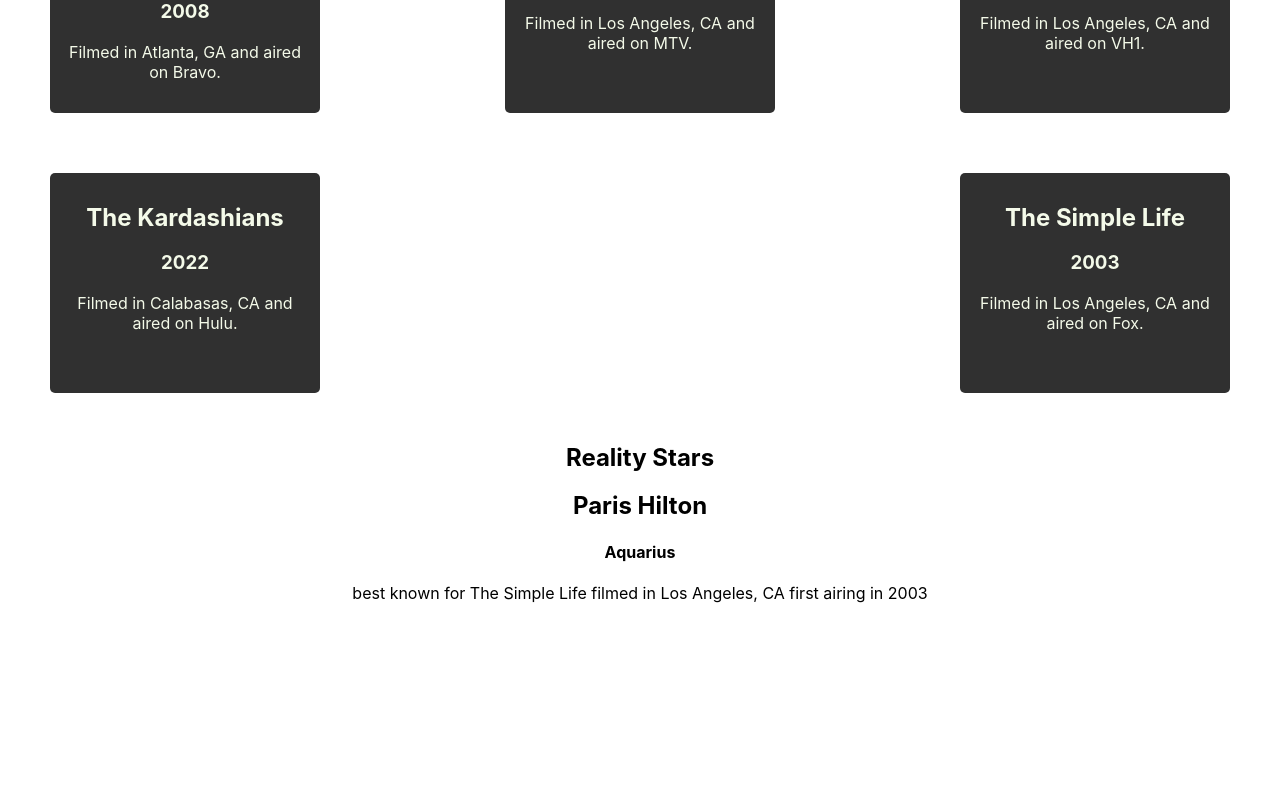
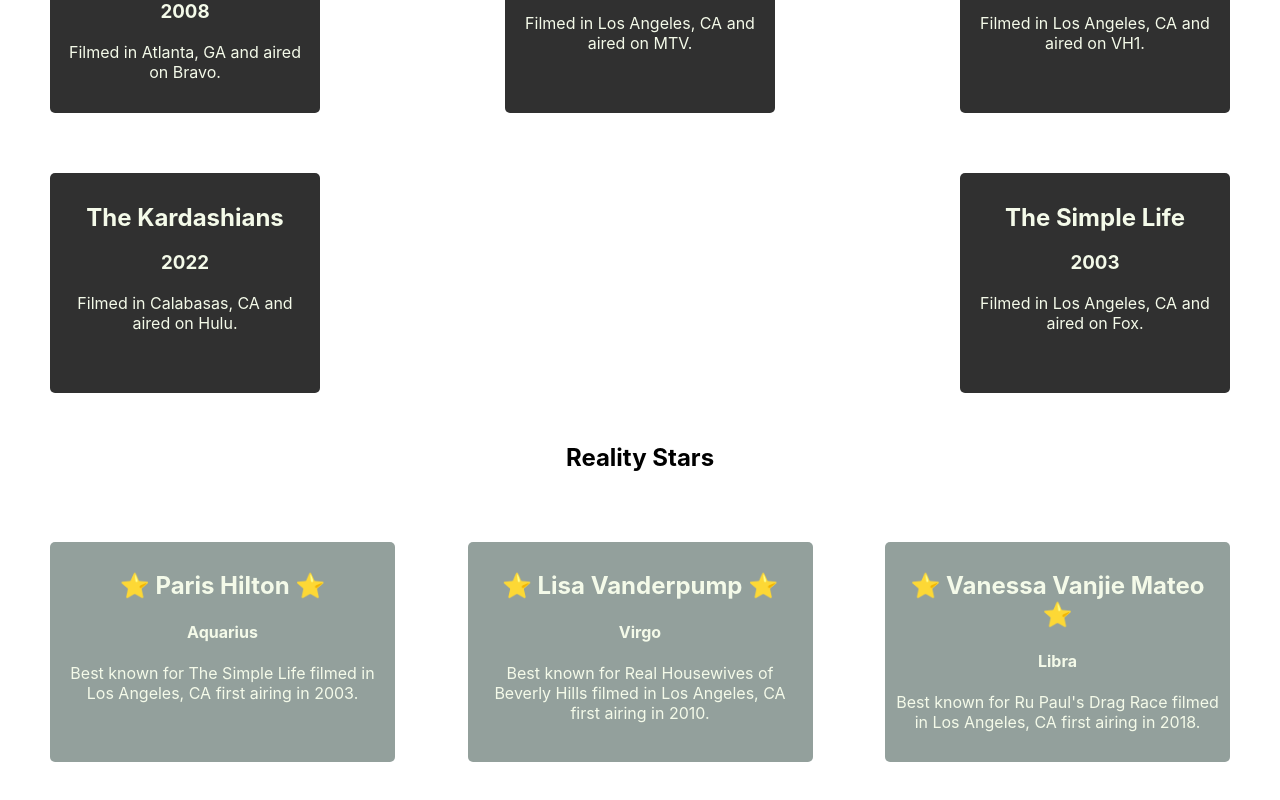
Before and after one commit to kashitamang/display-a-list-react, a React (Create React App) app: page / in a window 1280 px wide. Shown: the part 587-1387 px from the top of the page. Before the commit the page ends 1210 px from the top, so only its background shows below. Built offline with nearby package versions, Linux system fonts and the light colour scheme.

Commit message:
adds styling to reality tv show stars

```diff
--- a/src/RealityStarItem.css
+++ b/src/RealityStarItem.css
@@ -0,0 +1,9 @@
+.reality-star-item {
+    border-radius: 5px;
+    width: 325px;
+    background-color: rgb(147, 160, 156);
+    color: rgb(244, 250, 233);
+    padding: 10px;
+    margin: 30px;
+    height: 200px;
+}
--- a/src/RealityStarItem.js
+++ b/src/RealityStarItem.js
@@ -1,3 +1,5 @@
+import './RealityStarItem.css';
+
 export default function RealityStarItem({
   name,
   zodiac,
@@ -5,9 +7,9 @@
 }) {
   return (
     <div className="reality-star-item">
-      <h2>{name}</h2>
+      <h2>⭐ {name} ⭐</h2>
       <h4>{zodiac}</h4>
-      <p>best known for {knownfor.name} filmed in {knownfor.location} first airing in {knownfor.year}</p>
+      <p>Best known for {knownfor.name} filmed in {knownfor.location} first airing in {knownfor.year}.</p>
     </div>
   );
 }
--- /dev/null
+++ b/src/RealityStarsList.css
@@ -0,0 +1,8 @@
+.reality-stars-list {
+    margin-top: 40px;
+    display: flex;
+    flex-direction: row;
+    flex-wrap: wrap;
+    justify-content: space-between;
+    align-items: baseline;
+}
--- a/src/RealityStarsList.js
+++ b/src/RealityStarsList.js
@@ -1,4 +1,5 @@
 import RealityStarItem from './RealityStarItem.js';
+import './RealityStarsList.css';
 
 export default function RealityStarsList({ realitystars }) {
   return (
--- a/src/realitystars.js
+++ b/src/realitystars.js
@@ -8,5 +8,25 @@
       location: 'Los Angeles, CA',
       year: '2003',
     },
+  },
+  {
+    name: 'Lisa Vanderpump',
+    zodiac: 'Virgo',
+    knownfor:
+    {
+      name: 'Real Housewives of Beverly Hills',
+      location: 'Los Angeles, CA',
+      year: '2010',
+    },
+  },
+  {
+    name: 'Vanessa Vanjie Mateo',
+    zodiac: 'Libra',
+    knownfor:
+    {
+      name: 'Ru Paul\'s Drag Race',
+      location: 'Los Angeles, CA',
+      year: '2018',
+    },
   }
 ];
```
